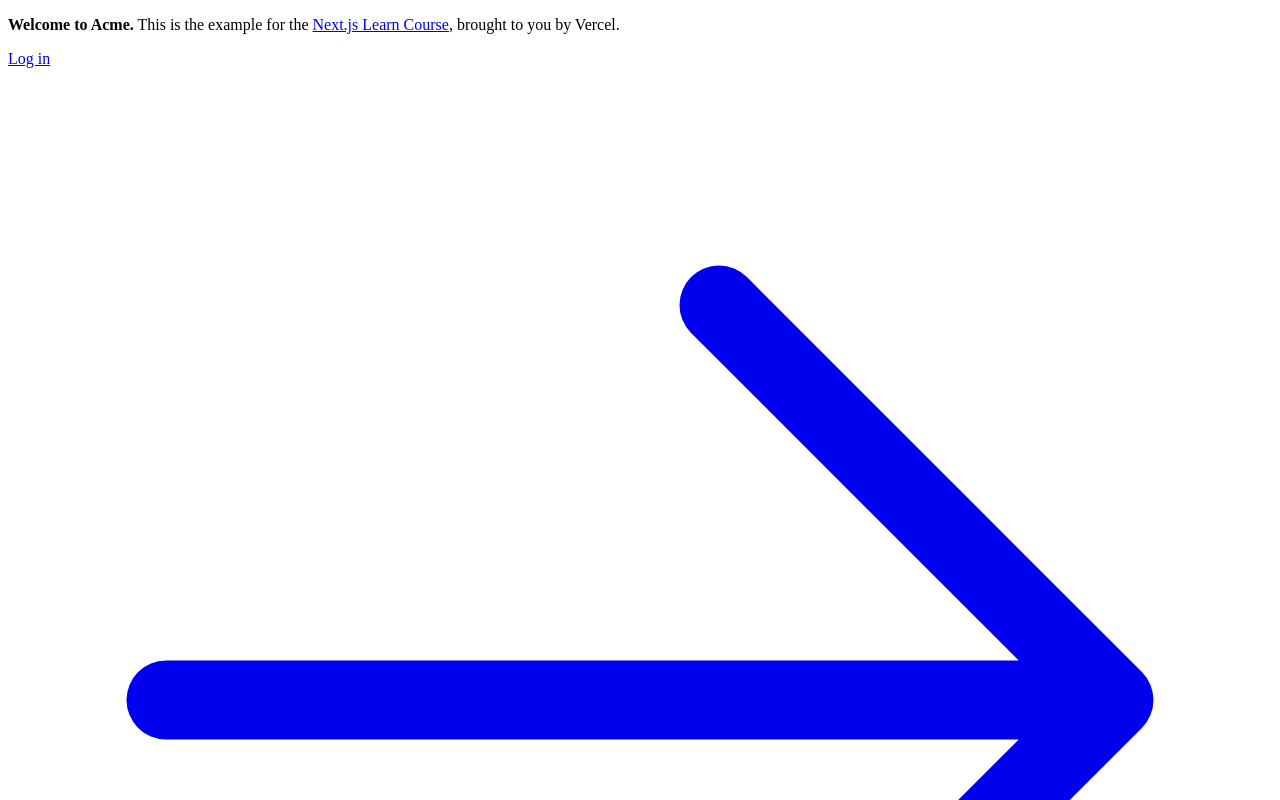
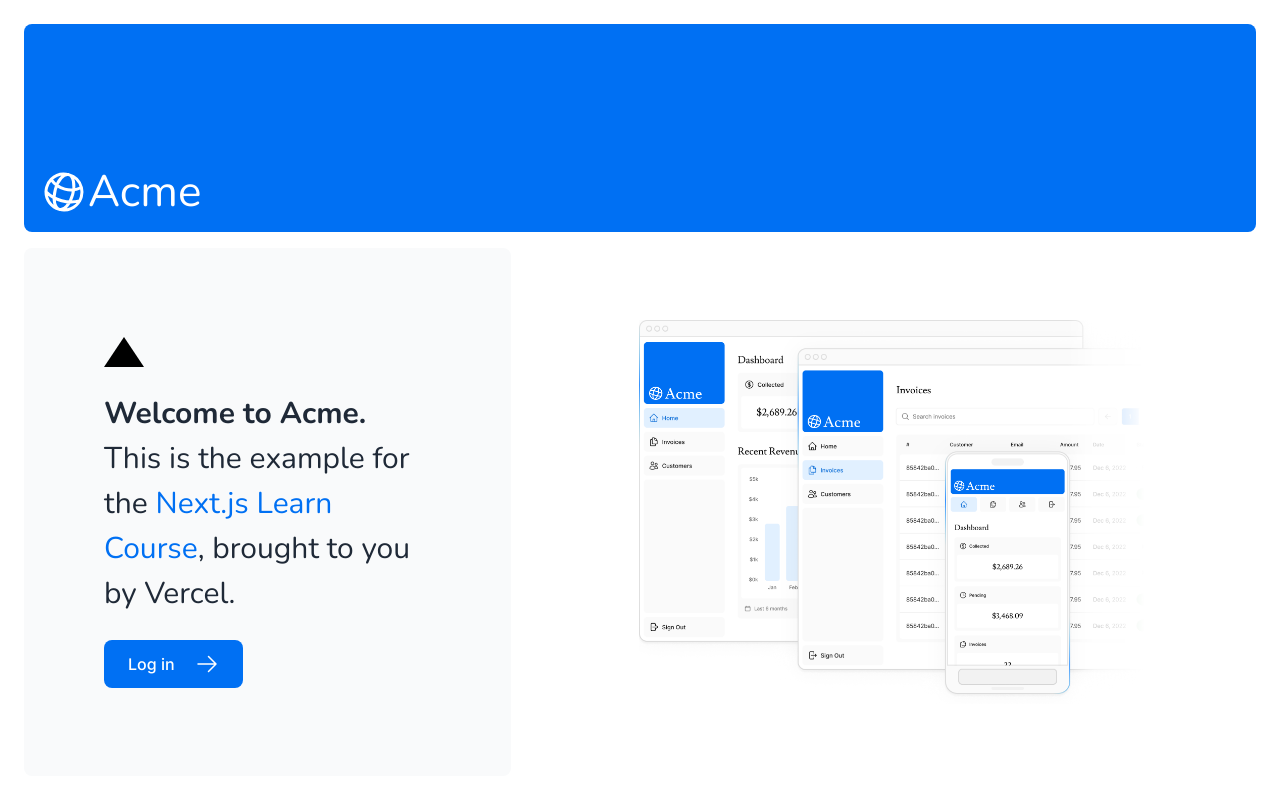
Before and after one commit to abrahamLeVe/library-app, a Next.js app: page / in a window 1280 px wide. Shown: the top 800 px of the page. Built offline with nearby package versions, Linux system fonts and the light colour scheme.

Commit message:
chapter 6

```diff
--- /dev/null
+++ b/app/dashboard/customers/page.tsx
@@ -0,0 +1,3 @@
+export default function Page() {
+  return <p>Customers Page</p>;
+}
--- /dev/null
+++ b/app/dashboard/invoices/page.tsx
@@ -0,0 +1,3 @@
+export default function Page() {
+  return <p>Invoices Page</p>;
+}
--- /dev/null
+++ b/app/dashboard/layout.tsx
@@ -0,0 +1,12 @@
+import SideNav from "@/app/ui/dashboard/sidenav";
+
+export default function Layout({ children }: { children: React.ReactNode }) {
+  return (
+    <div className="flex h-screen flex-col md:flex-row md:overflow-hidden">
+      <div className="w-full flex-none md:w-64">
+        <SideNav />
+      </div>
+      <div className="flex-grow p-6 md:overflow-y-auto md:p-12">{children}</div>
+    </div>
+  );
+}
--- /dev/null
+++ b/app/dashboard/page.tsx
@@ -0,0 +1,3 @@
+export default function Page() {
+  return <p>Dashboard Page</p>;
+}
--- a/app/layout.tsx
+++ b/app/layout.tsx
@@ -1,3 +1,6 @@
+import '@/app/ui/global.css';
+import { inter } from '@/app/ui/fonts';
+
 export default function RootLayout({
   children,
 }: {
@@ -5,7 +8,7 @@
 }) {
   return (
     <html lang="en">
-      <body>{children}</body>
+      <body className={`${inter.className} antialiased`}>{children}</body>
     </html>
   );
 }
--- a/app/page.tsx
+++ b/app/page.tsx
@@ -1,17 +1,23 @@
-import AcmeLogo from '@/app/ui/acme-logo';
-import { ArrowRightIcon } from '@heroicons/react/24/outline';
-import Link from 'next/link';
+import AcmeLogo from "@/app/ui/acme-logo";
+import { ArrowRightIcon } from "@heroicons/react/24/outline";
+import Link from "next/link";
+import styles from "@/app/ui/home.module.css";
+import { nunito } from "@/app/ui/fonts";
+import Image from "next/image";
 
 export default function Page() {
   return (
     <main className="flex min-h-screen flex-col p-6">
       <div className="flex h-20 shrink-0 items-end rounded-lg bg-blue-500 p-4 md:h-52">
-        {/* <AcmeLogo /> */}
+        <AcmeLogo />
       </div>
       <div className="mt-4 flex grow flex-col gap-4 md:flex-row">
         <div className="flex flex-col justify-center gap-6 rounded-lg bg-gray-50 px-6 py-10 md:w-2/5 md:px-20">
-          <p className={`text-xl text-gray-800 md:text-3xl md:leading-normal`}>
-            <strong>Welcome to Acme.</strong> This is the example for the{' '}
+          <div className={styles.shape} />
+          <p
+            className={`${nunito.className} text-xl text-gray-800 md:text-3xl md:leading-normal`}
+          >
+            <strong>Welcome to Acme.</strong> This is the example for the{" "}
             <a href="https://nextjs.org/learn/" className="text-blue-500">
               Next.js Learn Course
             </a>
@@ -26,6 +32,20 @@
         </div>
         <div className="flex items-center justify-center p-6 md:w-3/5 md:px-28 md:py-12">
           {/* Add Hero Images Here */}
+          <Image
+            src="/hero-desktop.png"
+            width={1000}
+            height={760}
+            className="hidden md:block"
+            alt="Screenshots of the dashboard project showing desktop version"
+          />
+          <Image
+            src="/hero-mobile.png"
+            width={560}
+            height={620}
+            className="block md:hidden"
+            alt="Screenshot of the dashboard project showing mobile version"
+          />
         </div>
       </div>
     </main>
--- a/app/ui/acme-logo.tsx
+++ b/app/ui/acme-logo.tsx
@@ -1,10 +1,10 @@
-import { GlobeAltIcon } from '@heroicons/react/24/outline';
-import { lusitana } from '@/app/ui/fonts';
+import { GlobeAltIcon } from "@heroicons/react/24/outline";
+import { nunito } from "./fonts";
 
 export default function AcmeLogo() {
   return (
     <div
-      className={`${lusitana.className} flex flex-row items-center leading-none text-white`}
+      className={`${nunito.className} flex flex-row items-center leading-none text-white`}
     >
       <GlobeAltIcon className="h-12 w-12 rotate-[15deg]" />
       <p className="text-[44px]">Acme</p>
--- a/app/ui/dashboard/nav-links.tsx
+++ b/app/ui/dashboard/nav-links.tsx
@@ -1,35 +1,46 @@
+"use client";
+
 import {
+  DocumentDuplicateIcon,
+  HomeIcon,
   UserGroupIcon,
-  HomeIcon,
-  DocumentDuplicateIcon,
-} from '@heroicons/react/24/outline';
+} from "@heroicons/react/24/outline";
+import Link from "next/link";
+import { usePathname } from "next/navigation";
+import clsx from "clsx";
 
 // Map of links to display in the side navigation.
 // Depending on the size of the application, this would be stored in a database.
 const links = [
-  { name: 'Home', href: '/dashboard', icon: HomeIcon },
+  { name: "Home", href: "/dashboard", icon: HomeIcon },
   {
-    name: 'Invoices',
-    href: '/dashboard/invoices',
+    name: "Invoices",
+    href: "/dashboard/invoices",
     icon: DocumentDuplicateIcon,
   },
-  { name: 'Customers', href: '/dashboard/customers', icon: UserGroupIcon },
+  { name: "Customers", href: "/dashboard/customers", icon: UserGroupIcon },
 ];
 
 export default function NavLinks() {
+  const pathname = usePathname();
   return (
     <>
       {links.map((link) => {
         const LinkIcon = link.icon;
         return (
-          <a
+          <Link
             key={link.name}
             href={link.href}
-            className="flex h-[48px] grow items-center justify-center gap-2 rounded-md bg-gray-50 p-3 text-sm font-medium hover:bg-sky-100 hover:text-blue-600 md:flex-none md:justify-start md:p-2 md:px-3"
+            className={clsx(
+              "flex h-[48px] grow items-center justify-center gap-2 rounded-md bg-gray-50 p-3 text-sm font-medium hover:bg-sky-100 hover:text-blue-600 md:flex-none md:justify-start md:p-2 md:px-3",
+              {
+                "bg-sky-100 text-blue-600": pathname === link.href,
+              }
+            )}
           >
             <LinkIcon className="w-6" />
             <p className="hidden md:block">{link.name}</p>
-          </a>
+          </Link>
         );
       })}
     </>
--- /dev/null
+++ b/app/ui/fonts.ts
@@ -0,0 +1,8 @@
+import { Inter, Nunito } from "next/font/google";
+
+export const inter = Inter({ subsets: ["latin"] });
+
+export const nunito = Nunito({
+  weight: ["400", "700"],
+  subsets: ["latin"],
+});
--- /dev/null
+++ b/app/ui/home.module.css
@@ -0,0 +1,7 @@
+.shape {
+  height: 0;
+  width: 0;
+  border-bottom: 30px solid black;
+  border-left: 20px solid transparent;
+  border-right: 20px solid transparent;
+}
```
